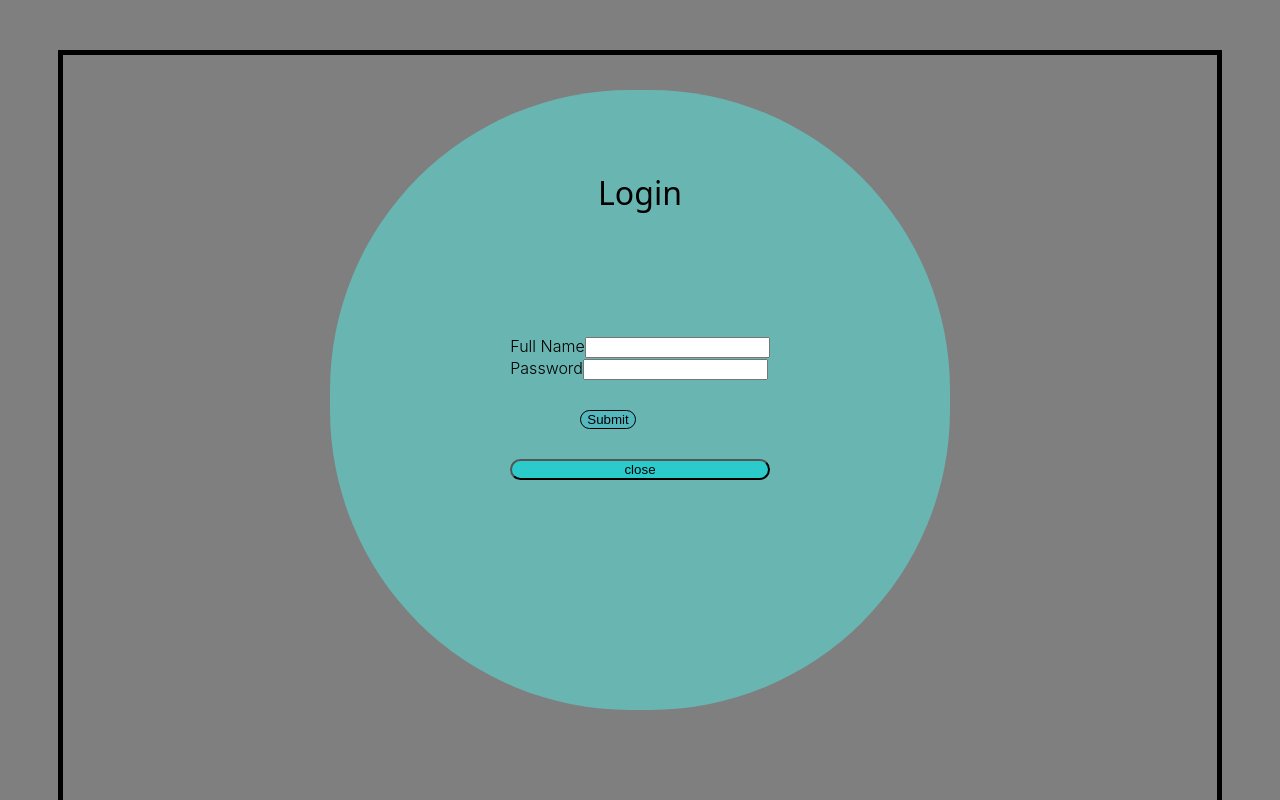
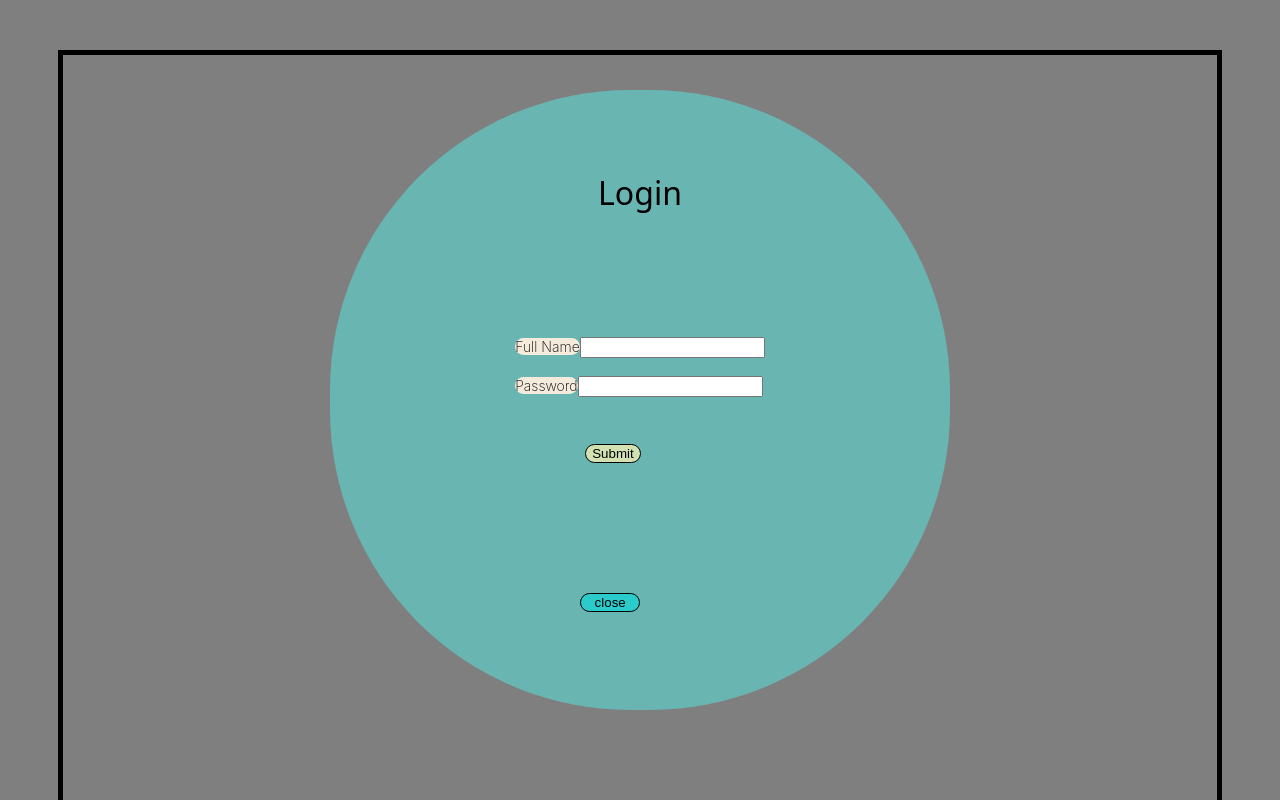
Before and after one commit to KasiaRaven26/Icare, a React (Vite) app in the folder Icare_app/: page /login in a window 1280 px wide. Shown: the top 800 px of the page. Built offline with nearby package versions, Linux system fonts and the light colour scheme; data requests are answered from the project's data file.

Commit message:
loginmodified

```diff
--- a/Icare_app/src/components/login/Login.css
+++ b/Icare_app/src/components/login/Login.css
@@ -96,11 +96,12 @@
 .login-form {
 margin-top:100px;
 
+
 }
 .submit-button {
 border-radius: 12px;
 margin-left: 70px;
-background-color: rgba(15, 194, 230, 0.225);
+background-color: rgba(237, 236, 178, 0.791);
 border:1px solid;
 margin-top: 30px;
 margin-bottom: 30px;
@@ -108,5 +109,19 @@ margin-bottom: 30px;
 .close-button {
   border-radius: 12px;
   background-color:rgb(44, 203, 203);
+  margin-top: 100px;
+  border-radius: 30px;
+  width:60px;
+margin-left: 65px;
+border: 1px solid;
+}
+
+.input-label {
+  margin-bottom: 20px;
+ display:inline-flex;
+ background-color: rgb(245, 235, 221);
+ border-radius: 50px;
+ font-size: 14px;
+ font-weight: 200;
 
 }
--- a/Icare_app/src/components/login/Login.jsx
+++ b/Icare_app/src/components/login/Login.jsx
@@ -77,8 +77,8 @@ export function Login(props) {
 
             <form className="login-form" onSubmit={handleSubmit}>
               <div>
-                <label>Full Name</label>
-                <input
+                <label className="input-label" >Full Name</label>
+                <input className="input-name"
                   value={loginDetails.name}
                   id="full-name"
                   name="full-name"
@@ -87,8 +87,8 @@ export function Login(props) {
                 />
               </div>
               <div>
-                <label>Password</label>
-                <input
+                <label className="input-label"  >Password</label>
+                <input className="input-password"
                   value={loginDetails.password}
                   id="password"
                   name="password"
```
